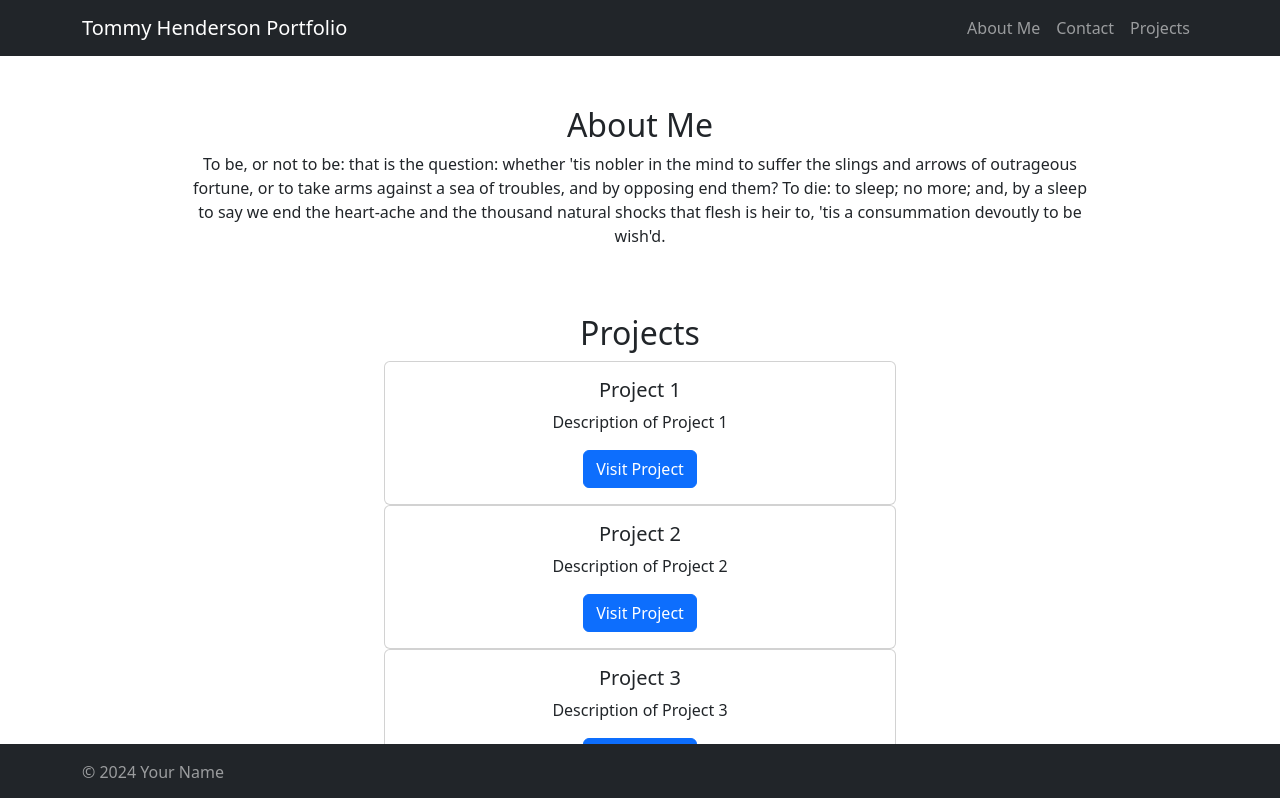
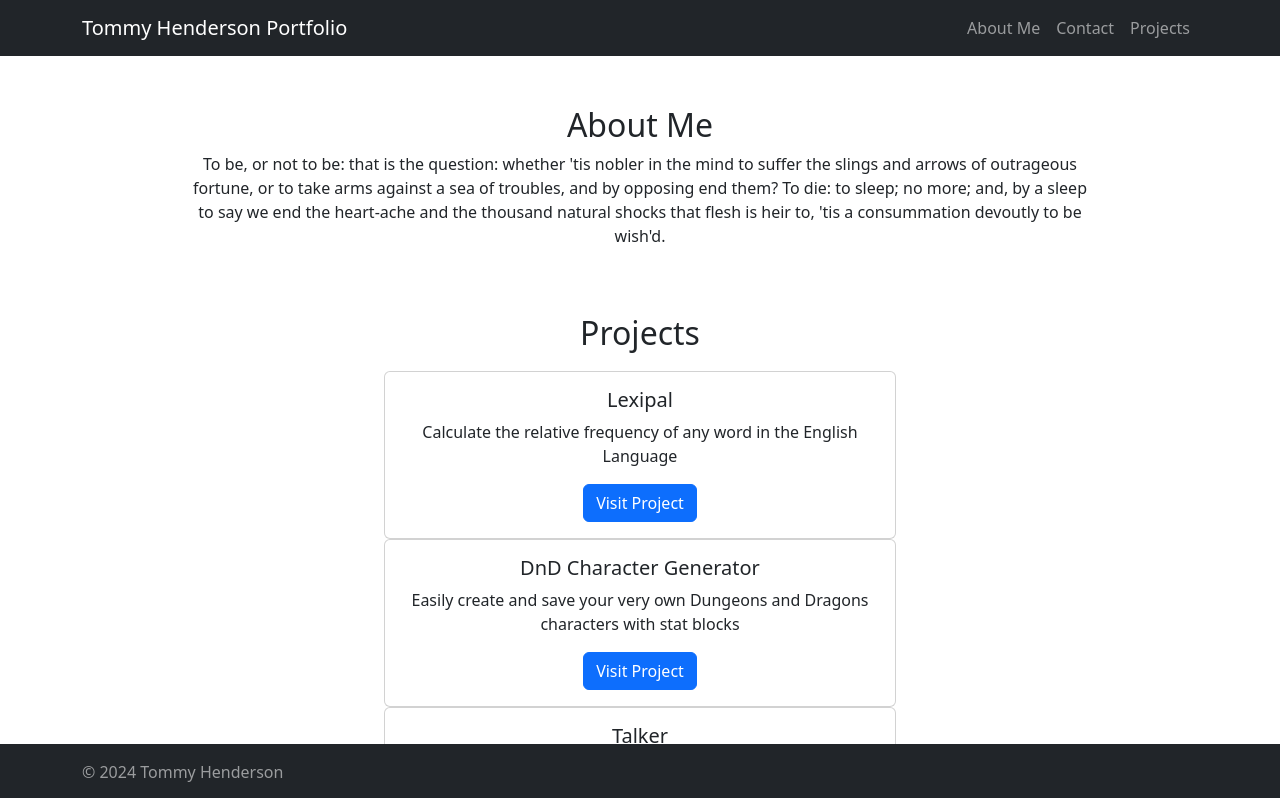
Before and after one commit to tommy-henderson/react-portfolio, a React (Vite) app: page / in a window 1280 px wide. Shown: the top 798 px of the page. Built offline with nearby package versions, Linux system fonts and the light colour scheme.

Commit message:
added styling to main app

```diff
--- a/src/App.jsx
+++ b/src/App.jsx
@@ -19,10 +19,10 @@ const App = () => {
         }
       </section>
       <section id="projects">
-        <h2>Projects</h2>
-        <Project title="Project 1" description="Description of Project 1" link="https://project1.com" />
-        <Project title="Project 2" description="Description of Project 2" link="https://project2.com" />
-        <Project title="Project 3" description="Description of Project 3" link="https://project3.com" />
+        <h2 id="projectsHeader">Projects</h2>
+        <Project title="Lexipal" description="Calculate the relative frequency of any word in the English Language" link="https://chicago-august-20231.github.io/Word-Frequency-Calculator/" />
+        <Project title="DnD Character Generator" description="Easily create and save your very own Dungeons and Dragons characters with stat blocks" link="https://dnd-character-generator-app-3900836cda13.herokuapp.com/" />
+        <Project title="Talker" description="Augmentative & Alternative Communication Device" link="" />
       </section>
       <section id="contact">
         <h2>Contact</h2>
--- a/src/components/footer.jsx
+++ b/src/components/footer.jsx
@@ -5,7 +5,7 @@ const Footer = () => {
   return (
     <Navbar fixed="bottom" bg="dark" variant="dark">
       <Container>
-        <Navbar.Text>&copy; 2024 Your Name</Navbar.Text>
+        <Navbar.Text>&copy; 2024 Tommy Henderson</Navbar.Text>
       </Container>
     </Navbar>
   );
--- a/src/index.css
+++ b/src/index.css
@@ -22,3 +22,16 @@
   align-items: center;
   margin: auto;
 }
+
+#projectsHeader {
+  padding-bottom: 10px;
+}
+
+.project1 {
+  margin: 5px;
+  background-color: black;
+}
+
+.project2 {
+  padding: 5px;
+}
```
